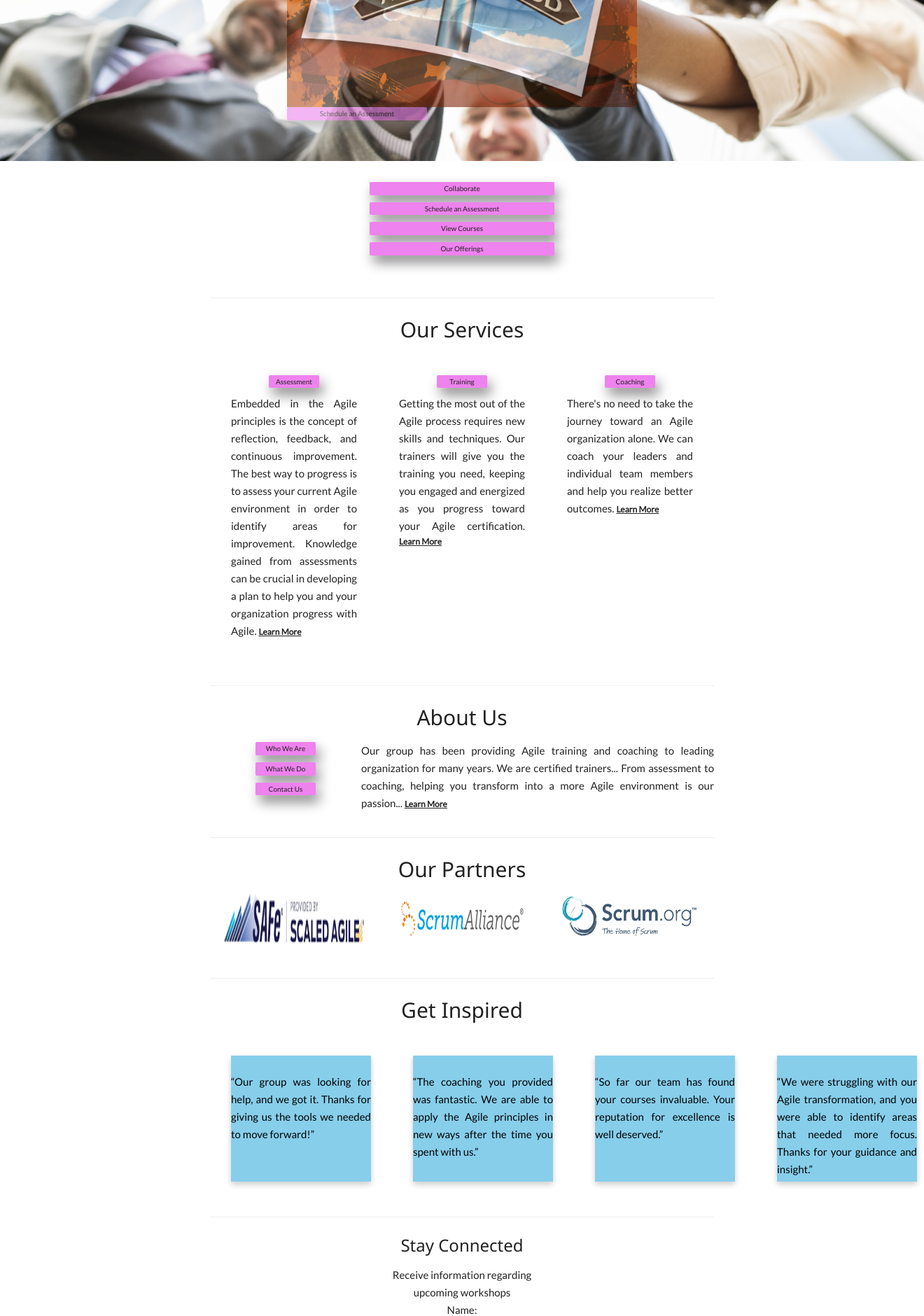
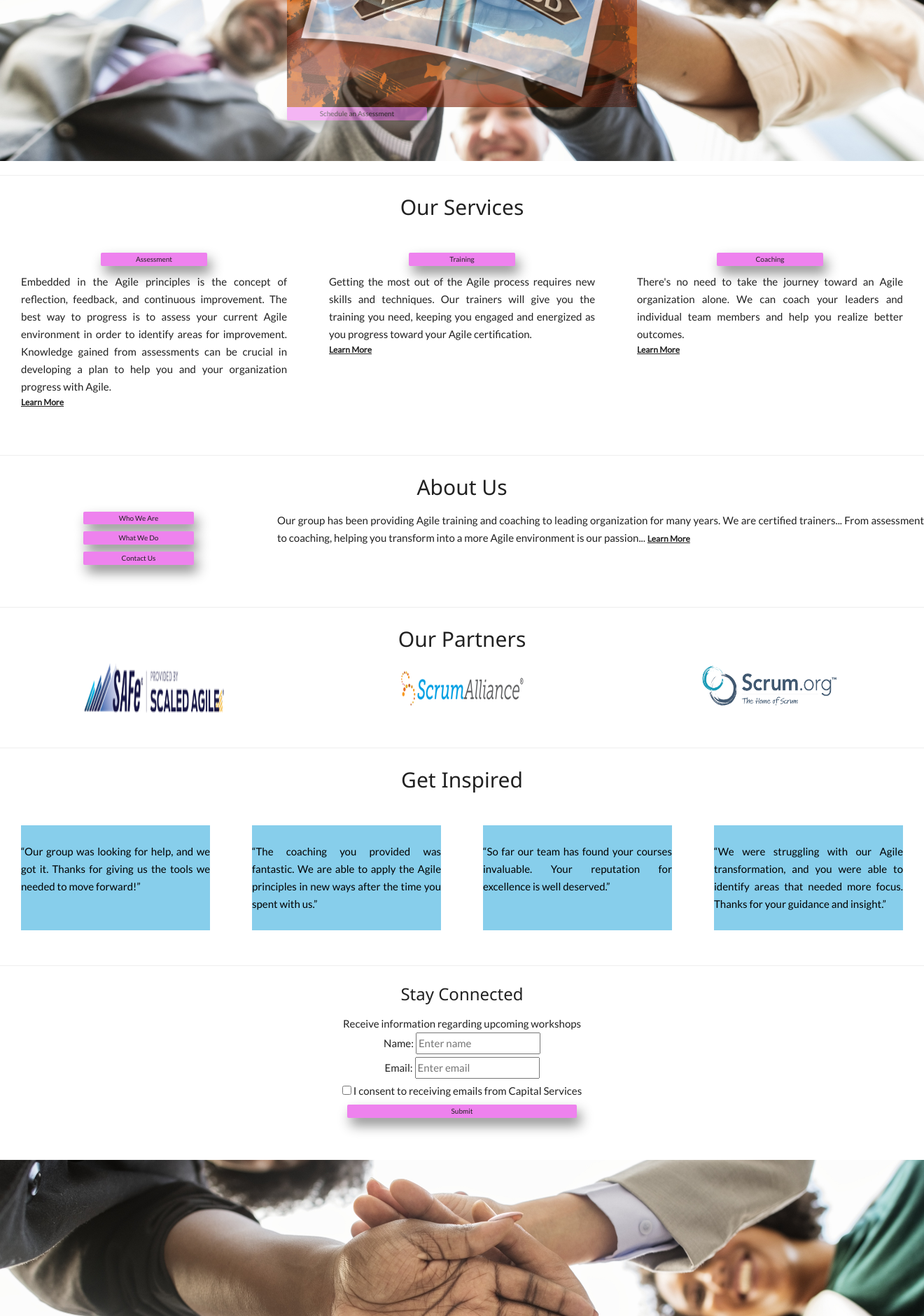
Before and after one commit to ckarjadi/capital_services, a Flask app: page / in a window 1320 px wide. Shown: the part 430-2310 px from the top of the page at 70% size. Run offline with Flask 2, Linux system fonts and the light colour scheme; some libraries are stand-ins or nearby versions.

Commit message:
fixed some test item
'Home Page: layout' fixed
'Home Page: Our Services' fixed
'Home Page: Our Partners' fixed
'Assessment: Title' fixed

```diff
--- a/app/static/home.css
+++ b/app/static/home.css
@@ -3,10 +3,15 @@
 }
 
 .content{
-
   color: #f1f1f1;
   width: 100%;
   padding: 20px;
+  height: auto;
+}
+
+.panel0{
+ height: auto;
+ width: 100%;
 }
 
 .parallax {
@@ -25,45 +30,9 @@
 }
 
 .panel{
-     margin-left: 300px;
-     margin-right: 300px;
+     height: auto;
+     width: 100%;
 }
-
-.panel0{
-  padding: 80px;
-  text-align: center;
-  background: grey;
-  color: white;
-}
-
-.inpanel0{
-  width: 100px;
-  height: 100px;
-  background: violet;
-  position: relative;
-  animation: mymove 5s infinite;
-}
-
-@keyframes mymove {
-  from {left: 0px;}
-  to {left: 300px}
-}
-
-.panel1{
-  display: flex;
-}
-
-.inpanel1{
-    flex: 50%;
-    text-align: center;
-    color: rgba(33,33,33,1);
-    font-family: Lato, sans-serif;
-    font-size: 15px;
-    font-weight: 400;
-    line-height: 1.6667;
-    margin: 30px;
-}
-
 
 .Collaborate{
     background: violet;
@@ -169,6 +138,7 @@ h2{
 
 .panel3{
   display: flex;
+
 }
 
 .inpanel3{
@@ -329,7 +299,6 @@ h3{
     margin-left: 250px;
     margin-right: 250px;
     margin-bottom: 50px;
-
 }
 
 .more1{
@@ -373,8 +342,8 @@ h3{
 
 .flip-card {
   background-color: transparent;
-  width: 200px;
-  height: 180px;
+  height: 150px;
+  overflow: auto;
   perspective: 1000px;
 }
 
@@ -411,3 +380,11 @@ h3{
   color: white;
   transform: rotateY(180deg);
 }
+
+.partner_logo{
+    cursor: pointer;
+}
+
+.carousel{
+    cursor: pointer;
+}
--- a/app/templates/body.html
+++ b/app/templates/body.html
@@ -4,27 +4,29 @@
 <link rel="stylesheet" href="{{ url_for('static', filename='/home.css') }}">
 <link rel="stylesheet" href="https://www.w3schools.com/w3css/4/w3.css">
 
+<div class = "panel0">
 <div class="parallax">
     <div class="content">
         <div class="w3-content w3-section" style="max-width:500px">
             <div class="mySlides w3-animate-fading">
-                <img src="static/contact-us.jpg" style="width:100%" onclick="window.location.href = '/contact_us';">
+                <img class = "carousel" src="static/contact-us.jpg" style="width:100%" onclick="window.location.href = '/contact_us';">
                 <button class="Collaborate" onclick="window.location.href = '/contact_us';">Collaborate</button>
             </div>
             <div class="mySlides w3-animate-fading">
-                <img src="static/assessment.jpg" style="width:100%" onclick="window.location.href = '/assessment';">
+                <img class = "carousel" src="static/assessment.jpg" style="width:100%" onclick="window.location.href = '/assessment';">
                 <button class="Schedule_an_Assesment" onclick="window.location.href = '/assessment';">Schedule an Assessment</button>
             </div>
             <div class="mySlides w3-animate-fading">
-                <img src="static/courses.jpg" style="width:100%" onclick="window.location.href = '/courses';">
+                <img class = "carousel" src="static/courses.jpg" style="width:100%" onclick="window.location.href = '/courses';">
                 <button class="View_Courses" onclick="window.location.href = '/courses';">View Courses</button>
             </div>
             <div class="mySlides w3-animate-fading">
-                <img src="static/coaching.jpg" style="width:100%" onclick="window.location.href = '/coaching';">
+                <img class = "carousel" src="static/coaching.jpg" style="width:100%" onclick="window.location.href = '/coaching';">
                 <button class="Our_Offerings" onclick="window.location.href = '/coaching';">Our Offerings</button>
             </div>
         </div>
     </div>
+</div>
 </div>
 
 <script>
@@ -44,31 +46,15 @@ function carousel() {
 }
 </script>
 
-<!-- <div class = "panel0">
-    <div class = "inpanel0">
-    </div>
-</div>
-     -->
-
 <div class = "panel">
-    <div class = "panel1">
-        <div class = "inpanel1">
-            <button class="Collaborate" onclick="window.location.href = '/contact_us';">Collaborate</button></br>
-            <button class="Schedule_an_Assesment" onclick="window.location.href = '/assessment';">Schedule an Assessment</button></br>
-            <button class="View_Courses" onclick="window.location.href = '/courses';">View Courses</button></br>
-            <button class="Our_Offerings" onclick="window.location.href = '/coaching';">Our Offerings</button></br>
-        </div>
-    </div>
 
     <hr>
     <h2>Our Services</h2>
-
-
     <div class = "panel3">
         <div class = "inpanel3">
             <button class="Schedule_an_Assesment" onclick="window.location.href = '/assessment';">Assessment</button>
             <p>
-                Embedded in the Agile principles is the concept of reflection, feedback, and continuous improvement.  The best way to progress is to assess your current Agile environment in order to identify areas for improvement.  Knowledge gained from assessments can be crucial in developing a plan to help you and your organization progress with Agile.
+                Embedded in the Agile principles is the concept of reflection, feedback, and continuous improvement.  The best way to progress is to assess your current Agile environment in order to identify areas for improvement.  Knowledge gained from assessments can be crucial in developing a plan to help you and your organization progress with Agile.</br>
                 <a class = "more1" href="/assessment">
                     <span>
                     Learn More
@@ -79,7 +65,7 @@ function carousel() {
         <div class = "inpanel3">
             <button class="Training" onclick="window.location.href = '/training';">Training</button>
             <p>
-                Getting the most out of the Agile process requires new skills and techniques.  Our trainers will give you the training you need,  keeping you engaged and energized as you progress toward your Agile certification.
+                Getting the most out of the Agile process requires new skills and techniques.  Our trainers will give you the training you need,  keeping you engaged and energized as you progress toward your Agile certification.</br>
                 <a class = "more1" href="/training">
                     <span>
                     Learn More
@@ -90,7 +76,7 @@ function carousel() {
         <div class = "inpanel3">
             <button class="Coaching" onclick="window.location.href = '/coaching';">Coaching</button>
             <p>
-                There's no need to take the journey toward an Agile organization alone. We can coach your leaders and individual team members and help you realize better outcomes.
+                There's no need to take the journey toward an Agile organization alone. We can coach your leaders and individual team members and help you realize better outcomes. </br>
                 <a class = "more1" href="/coaching">
                     <span>
                     Learn More
@@ -130,13 +116,13 @@ function carousel() {
 
     <div class = "panel5">
         <div class = "inpanel5">
-            <img src="static/SAFe_provided_by_Scaled_Agile_368.png" alt="logo1" width="200" height="70">
+            <img class = "partner_logo" src="static/SAFe_provided_by_Scaled_Agile_368.png" alt="logo1" width="200" height="70" onclick="window.location.href = 'https://www.scaledagileframework.com';">
         </div>
         <div class = "inpanel5">
-             <img src="static/sai_logo_rgb-400.png" alt="logo2" width="200" height="70">
+             <img class = "partner_logo" src="static/sai_logo_rgb-400.png" alt="logo2" width="200" height="70" onclick="window.location.href = 'https://www.scrumalliance.org';">
         </div>
         <div class = "inpanel5">
-            <img src="static/scrum-org-logo.png" alt="logo3" width="200" height="70">
+            <img class = "partner_logo" src="static/scrum-org-logo.png" alt="logo3" width="200" height="70" onclick="window.location.href = 'https://www.scrum.org';">
         </div>
     </div>
 
```
Also changed, not shown: 1 other file.
